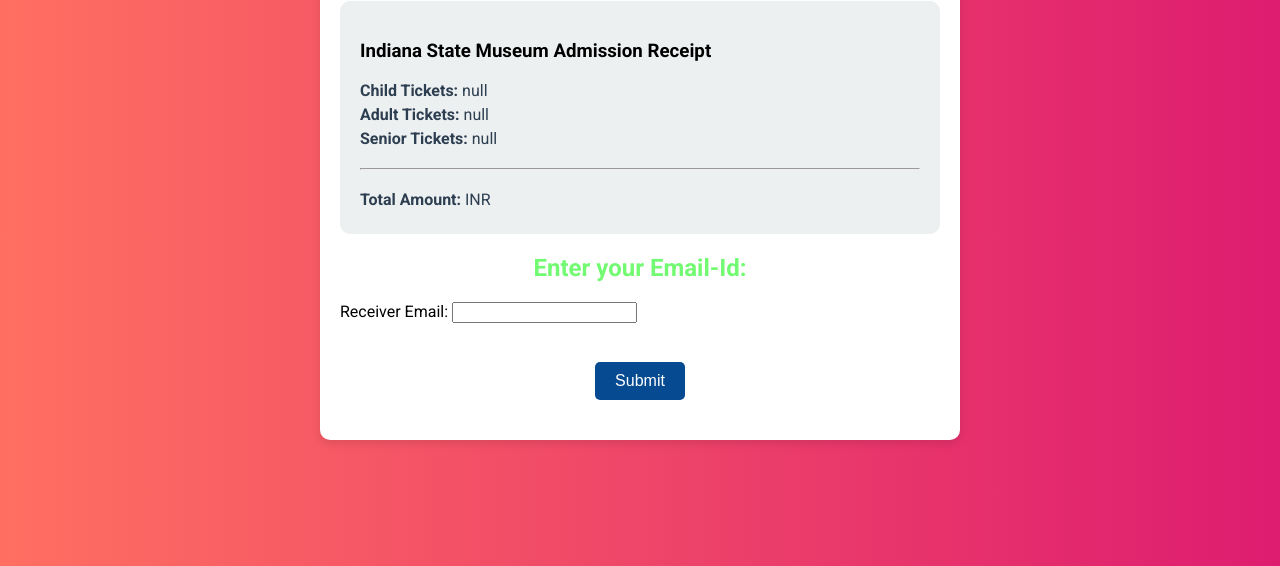
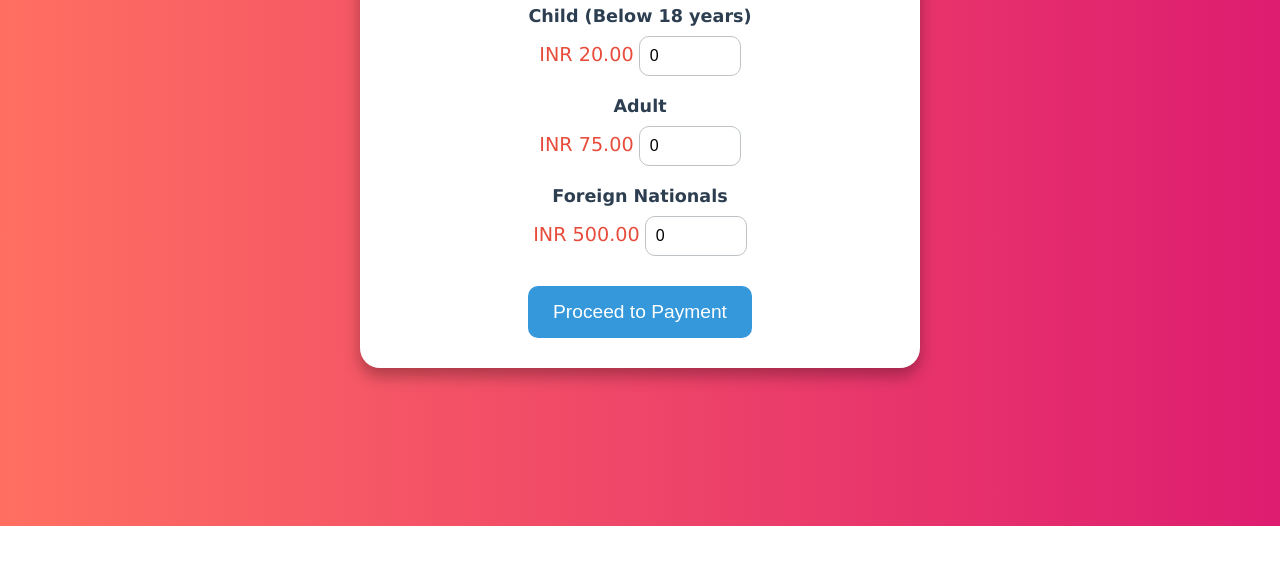
Before and after one commit to haripriyachandru/museumbot, a plain HTML site: page index.html in a window 1280 px wide. Shown: the part 274-840 px from the top of the page. After the commit the page ends 800 px from the top, so only its background shows below. Drawn offline with Linux system fonts and the light colour scheme.

Commit message:
index.html

```diff
--- a/index.html
+++ b/index.html
@@ -3,99 +3,124 @@
 <head>
     <meta charset="UTF-8">
     <meta name="viewport" content="width=device-width, initial-scale=1.0">
-    <title>Payment Receipt</title>
-    <link href="https://fonts.googleapis.com/css2?family=Roboto:wght@400;700&display=swap" rel="stylesheet">
+    <title>Indiana State Museum Admission</title>
     <style>
         body {
-            font-family: 'Roboto', sans-serif;
+            font-family: 'Verdana', sans-serif;
             background: linear-gradient(to right, #ff6f61, #de1c70);
+            color: #fff;
             margin: 0;
-            padding: 20px;
+            padding: 0;
             display: flex;
             justify-content: center;
             align-items: center;
             min-height: 100vh;
         }
-        .receipt-container {
-            background-color: white;
-            border-radius: 10px;
-            box-shadow: 0 4px 8px rgba(0, 0, 0, 0.1);
-            padding: 20px;
-            max-width: 600px;
-            width: 100%;
+        .container {
+            background: #ffffff;
+            border-radius: 20px;
+            box-shadow: 0 8px 16px rgba(0, 0, 0, 0.3);
+            padding: 30px;
+            text-align: center;
+            width: 90%;
+            max-width: 500px;
+            color: #333;
         }
         h1 {
             color: #064b91;
-            text-align: center;
+            margin-bottom: 20px;
+            font-size: 2.5em;
+            font-weight: bold;
         }
-        h2 {
-            color:rgb(115, 250, 115);
-            text-align: center;
-        }
-        .receipt-section {
+        label {
+            display: block;
             margin-top: 20px;
-            padding: 20px;
-            border-radius: 10px;
-            background-color: #ecf0f1;
-        }
-        .receipt-section p {
-            margin: 5px 0;
+            font-size: 1.1em;
+            font-weight: 600;
             color: #2c3e50;
         }
-        hr {
-            margin: 20px 0;
+        .price-info {
+            font-size: 1.2em;
+            color: #e74c3c;
+            margin-bottom: 10px;
+        }
+        input[type="number"] {
+            width: 80px;
+            padding: 10px;
+            margin-top: 10px;
+            border-radius: 10px;
+            border: 1px solid #bdc3c7;
+            font-size: 1em;
+            transition: border-color 0.3s ease, box-shadow 0.3s ease;
+        }
+        input[type="number"]:focus {
+            border-color: #3498db;
+            box-shadow: 0 0 8px rgba(52, 152, 219, 0.5);
+            outline: none;
         }
         button {
-            display: block;
-            margin: 20px auto;
-            padding: 10px 20px;
-            background-color: #064b91;
-            color: white;
+            margin-top: 30px;
+            padding: 15px 25px;
+            background: #3498db;
+            color: #fff;
             border: none;
-            border-radius: 5px;
-            font-size: 16px;
+            border-radius: 10px;
+            font-size: 1.2em;
             cursor: pointer;
-            transition: background-color 0.3s ease;
+            transition: background 0.3s ease, transform 0.2s ease;
         }
         button:hover {
-            background-color: #041d2e;
+            background: #2980b9;
+            transform: scale(1.05);
         }
-
+        button:active {
+            background: #1f4f7b;
+        }
     </style>
 </head>
 <body>
-    <div class="receipt-container">
-        <h1>Payment Receipt</h1>
-        <h2>PAYMENT SUCCESSFULL</h2>
-        <div class="receipt-section">
-            <h3>Indiana State Museum Admission Receipt</h3>
-            <p><strong>Child Tickets:</strong> <span id="childTicket"></span></p>
-            <p><strong>Adult Tickets:</strong> <span id="adultTicket"></span></p>
-            <p><strong>Senior Tickets:</strong> <span id="seniorTicket"></span></p>
-            <hr>
-            <p><strong>Total Amount:</strong> INR <span id="totalAmountReceipt"></span></p>
-        </div>
-        <h2>Enter your Email-Id:</h2>
-        <form id="email-form">
-            <label for="email_receiver">Receiver Email:</label>
-            <input type="email" id="email_receiver" name="email_receiver" required><br><br>
-            <button type="button" onclick="alert('Check your mail')">Submit</button>
+    <div class="container">
+        <h1> Museum Booking</h1>
+        <form id="ticketForm">
+            <label for="childQuantity">Child (Below 18 years)</label>
+            <span class="price-info">INR 20.00</span>
+            <input type="number" id="childQuantity" name="childQuantity" value="0" min="0">
+
+            <label for="adultQuantity">Adult</label>
+            <span class="price-info">INR 75.00</span>
+            <input type="number" id="adultQuantity" name="adultQuantity" value="0" min="0">
+
+            <label for="seniorQuantity">Foreign Nationals</label>
+            <span class="price-info">INR 500.00</span>
+            <input type="number" id="seniorQuantity" name="seniorQuantity" value="0" min="0">
+        </form>
+            <button type="button" onclick="redirectToPayment()">Proceed to Payment</button>
 
     </div>
 
     <script>
-        // Parse URL parameters to get ticket and total info
-        const urlParams = new URLSearchParams(window.location.search);
-        const childQuantity = urlParams.get('child');
-        const adultQuantity = urlParams.get('adult');
-        const seniorQuantity = urlParams.get('senior');
-        const totalAmount = urlParams.get('total');
+        function redirectToPayment() {
+            // Prices
+            const childPrice = 20.00;
+            const adultPrice = 75.00;
+            const seniorPrice = 500.00;
 
-        // Display receipt details
-        document.getElementById('childTicket').innerText = `${childQuantity} `;
-        document.getElementById('adultTicket').innerText = `${adultQuantity}  `;
-        document.getElementById('seniorTicket').innerText = `${seniorQuantity}`;
-        document.getElementById('totalAmountReceipt').innerText = totalAmount;
+            // Quantities
+            const childQuantity = parseInt(document.getElementById('childQuantity').value);
+            const adultQuantity = parseInt(document.getElementById('adultQuantity').value);
+            const seniorQuantity = parseInt(document.getElementById('seniorQuantity').value);
+            if(childQuantity==0 && adultQuantity==0 && seniorQuantity==0)
+        {
+            alert("Please enter valid quantities for all ticket types.");
+        return;
+    }
+            // Calculate total amount
+            const totalAmount = (childQuantity * childPrice) + (adultQuantity * adultPrice) + (seniorQuantity * seniorPrice) +(childQuantity * 20.00) + (adultQuantity * 75.00) + (seniorQuantity * 500.00);            ;
+
+            // Redirect to payment page with parameters in the URL
+            window.location.href = `pay1.html?child=${childQuantity}&adult=${adultQuantity}&senior=${seniorQuantity}&total=${totalAmount.toFixed(2)}`;
+        }
+
     </script>
 </body>
 </html>
```
